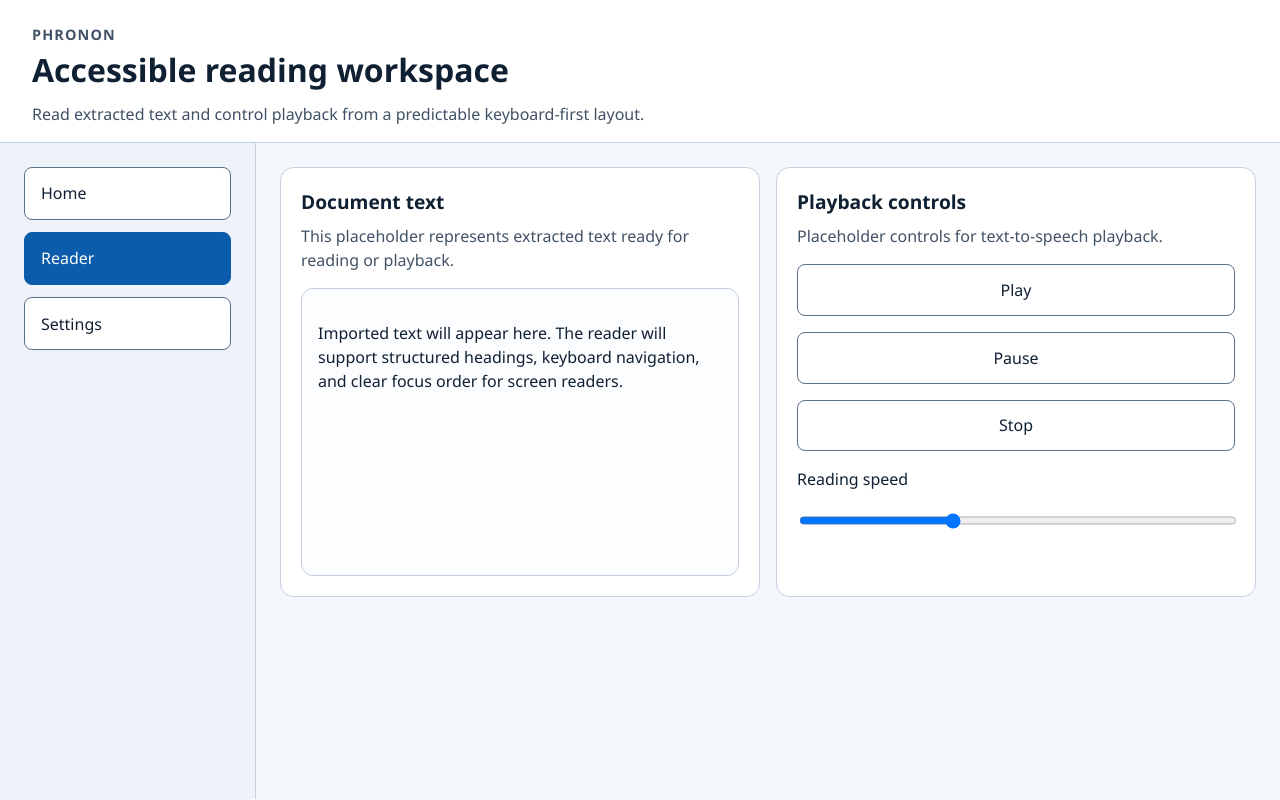
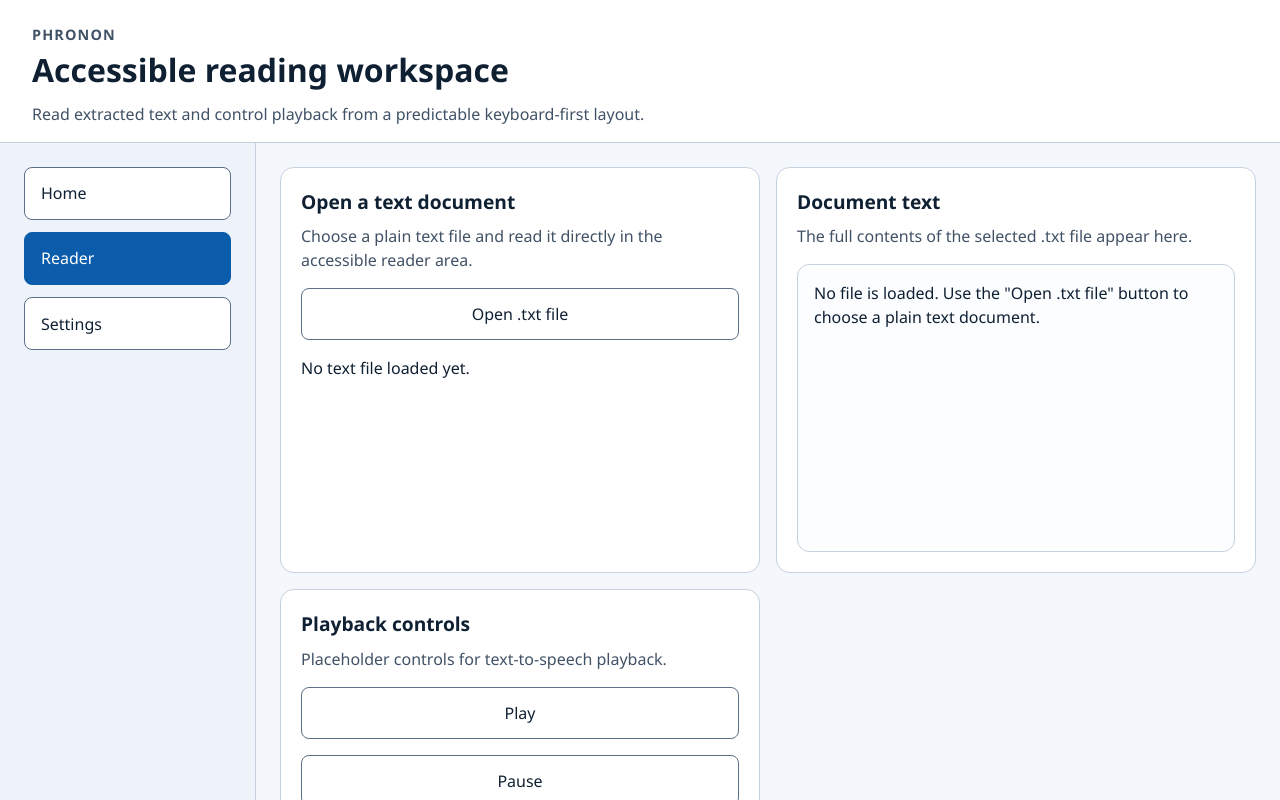
Before and after one commit to A-Abousetta/phronon, a React (Vite) app in the folder apps/desktop/: page / in a window 1280 px wide. Both pictures are taken after a click on the button "Reader". Shown: the top 800 px of the page. Built offline with nearby package versions, Linux system fonts and the light colour scheme.

Commit message:
feat: load txt files and fix electron preload bridge

```diff
--- a/apps/desktop/electron/preload.ts
+++ /dev/null
@@ -1,5 +0,0 @@
-import { contextBridge } from "electron";
-
-contextBridge.exposeInMainWorld("phronon", {
-  appName: "Phronon"
-});
--- a/apps/desktop/src/App.tsx
+++ b/apps/desktop/src/App.tsx
@@ -77,18 +77,103 @@ function HomeScreen() {
   );
 }
 
+type ReaderDocumentState = {
+  filePath: string | null;
+  text: string | null;
+  error: string | null;
+  isLoading: boolean;
+};
+
 function ReaderScreen() {
+  const [documentState, setDocumentState] = useState<ReaderDocumentState>({
+    filePath: null,
+    text: null,
+    error: null,
+    isLoading: false
+  });
+
+  async function handleOpenFile() {
+    setDocumentState((current) => ({
+      ...current,
+      error: null,
+      isLoading: true
+    }));
+
+    try {
+      const result = await window.phronon.openTextDocument();
+
+      if (result.canceled) {
+        setDocumentState((current) => ({
+          ...current,
+          error: null,
+          isLoading: false
+        }));
+        return;
+      }
+
+      if (result.error) {
+        setDocumentState((current) => ({
+          ...current,
+          error: result.error,
+          isLoading: false
+        }));
+        return;
+      }
+
+      setDocumentState({
+        filePath: result.filePath ?? null,
+        text: result.text ?? null,
+        error: null,
+        isLoading: false
+      });
+    } catch {
+      setDocumentState((current) => ({
+        ...current,
+        error: "Phronon could not open the selected file.",
+        isLoading: false
+      }));
+    }
+  }
+
+  const statusMessage = documentState.error
+    ? documentState.error
+    : documentState.filePath
+      ? `Loaded file: ${documentState.filePath}`
+      : "No text file loaded yet.";
+
   return (
     <div className="screen-grid">
       <SectionCard
+        title="Open a text document"
+        description="Choose a plain text file and read it directly in the accessible reader area."
+      >
+        <div className="stack">
+          <button
+            className="primary-button"
+            type="button"
+            onClick={handleOpenFile}
+            disabled={documentState.isLoading}
+          >
+            {documentState.isLoading ? "Opening text file..." : "Open .txt file"}
+          </button>
+          <p className={documentState.error ? "status-message error-text" : "status-message"} aria-live="polite">
+            {statusMessage}
+          </p>
+        </div>
+      </SectionCard>
+
+      <SectionCard
         title="Document text"
-        description="This placeholder represents extracted text ready for reading or playback."
+        description="The full contents of the selected .txt file appear here."
       >
         <div className="reader-panel" tabIndex={0} aria-label="Document text area">
-          <p>
-            Imported text will appear here. The reader will support structured headings,
-            keyboard navigation, and clear focus order for screen readers.
-          </p>
+          {documentState.text ? (
+            <pre className="reader-text">{documentState.text}</pre>
+          ) : (
+            <p className="empty-state">
+              No file is loaded. Use the &quot;Open .txt file&quot; button to choose a plain text document.
+            </p>
+          )}
         </div>
       </SectionCard>
 
--- a/apps/desktop/src/styles.css
+++ b/apps/desktop/src/styles.css
@@ -183,6 +183,23 @@ button {
   border: 1px solid var(--border);
   border-radius: 0.75rem;
   background: #fbfdff;
+  overflow: auto;
+}
+
+.reader-text {
+  margin: 0;
+  white-space: pre-wrap;
+  word-break: break-word;
+  font: inherit;
+}
+
+.status-message,
+.empty-state {
+  margin: 0;
+}
+
+.error-text {
+  color: #9f1c1c;
 }
 
 .field {
--- a/apps/desktop/tsconfig.electron.json
+++ b/apps/desktop/tsconfig.electron.json
@@ -11,5 +11,5 @@
     "resolveJsonModule": true,
     "types": ["node"]
   },
-  "include": ["electron/**/*.ts"]
+  "include": ["electron/**/*.ts", "electron/**/*.cts"]
 }
```
Also changed, not shown: apps/desktop/electron/main.ts (+53 -2 lines), apps/desktop/src/electron.d.ts (added, +29 -0 lines), apps/desktop/electron/preload.cts (added), 2 other files (tests, documents, lock files or other folders).
